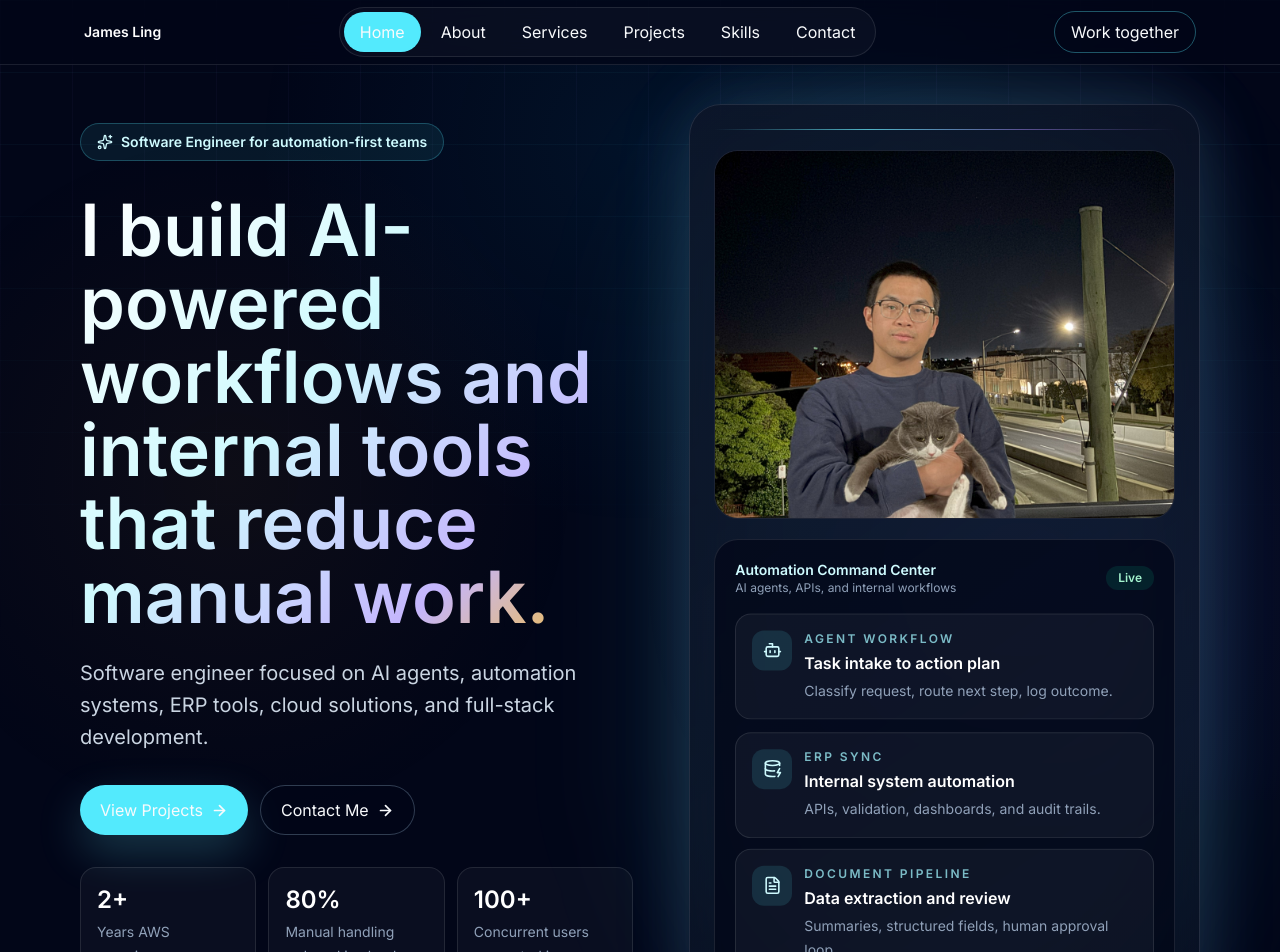
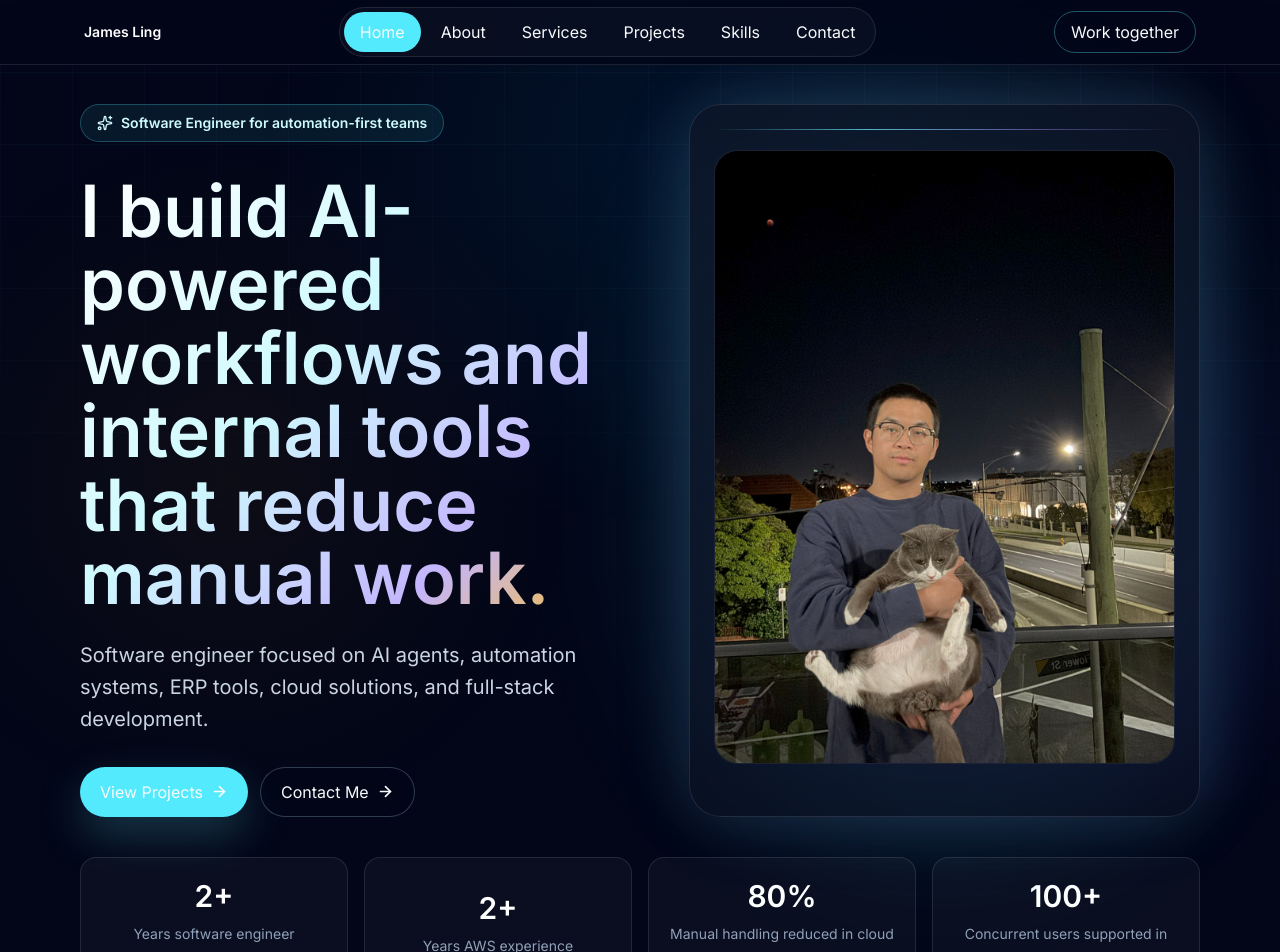
Before and after one commit to Jake177/Portfolio, a React (Vite) app: page / in a window 1280 px wide. Shown: the top 952 px of the page. Built offline with nearby package versions, Linux system fonts and the light colour scheme.

Commit message:
feat: add experience stat to profile data

```diff
--- a/src/components/Home.jsx
+++ b/src/components/Home.jsx
@@ -1,20 +1,15 @@
-import { motion, useReducedMotion } from 'framer-motion'
-import { Bot, DatabaseZap, FileText, Sparkles } from 'lucide-react'
+import { Sparkles } from 'lucide-react'
 import { profile } from '../data'
 import AnimatedSection, { AnimatedItem } from './AnimatedSection'
 import ButtonLink from './ButtonLink'
 
-const workflowIcons = [Bot, DatabaseZap, FileText]
 const portraitSrc = `${import.meta.env.BASE_URL}images/person-img-4.jpg`
-const FloatingCard = motion.div
 
 const HeroSection = () => {
-  const shouldReduceMotion = useReducedMotion()
-
   return (
     <section id="home" className="section-wrap flex min-h-screen items-center pt-28">
-      <div className="section-inner grid items-center gap-14 lg:grid-cols-[1.04fr_0.96fr]">
-        <AnimatedSection className="space-y-8">
+      <div className="section-inner grid items-center gap-10 lg:grid-cols-[1.04fr_0.96fr] lg:gap-x-14 lg:gap-y-10">
+        <AnimatedSection className="space-y-8 lg:self-center">
           <AnimatedItem className="inline-flex items-center gap-2 rounded-full border border-cyan-300/25 bg-cyan-300/8 px-4 py-2 text-sm font-semibold text-cyan-100">
             <Sparkles aria-hidden="true" size={16} />
             {profile.role} for automation-first teams
@@ -37,73 +32,37 @@ const HeroSection = () => {
             ))}
           </AnimatedItem>
 
-          <AnimatedItem className="grid gap-3 sm:grid-cols-3">
-            {profile.stats.map((stat) => (
-              <div key={stat.label} className="rounded-2xl border border-white/10 bg-white/[0.035] p-4">
-                <p className="text-2xl font-semibold text-white">{stat.value}</p>
-                <p className="mt-1 text-sm leading-6 text-slate-400">{stat.label}</p>
-              </div>
-            ))}
-          </AnimatedItem>
         </AnimatedSection>
 
-        <AnimatedSection className="relative">
+        <AnimatedSection className="relative lg:self-stretch">
           <div className="absolute -inset-8 rounded-full bg-cyan-300/10 blur-3xl" aria-hidden="true" />
-          <div className="glass-panel soft-glow relative overflow-hidden rounded-[2rem] p-5 sm:p-6">
+          <div className="glass-panel soft-glow relative h-full overflow-hidden rounded-[2rem] p-5 sm:p-6">
             <div className="accent-line mb-5" />
-            <div className="mb-5">
+            <div>
               <div className="overflow-hidden rounded-3xl border border-white/10 bg-slate-950/70">
                 <img
                   src={portraitSrc}
                   alt="Jianhui Ling portrait"
-                  className="aspect-[5/4] h-full w-full object-cover object-center"
+                  className="aspect-[5/4] min-h-[360px] w-full object-cover object-center sm:min-h-[440px] lg:aspect-auto lg:h-full lg:min-h-[500px] xl:min-h-[540px]"
                 />
               </div>
             </div>
-            <div className="rounded-3xl border border-white/10 bg-slate-950/70 p-5">
-              <div className="mb-5 flex items-center justify-between gap-4">
-                <div>
-                  <p className="text-sm font-semibold text-cyan-100">Automation Command Center</p>
-                  <p className="text-xs text-slate-400">AI agents, APIs, and internal workflows</p>
-                </div>
-                <span className="rounded-full bg-emerald-400/12 px-3 py-1 text-xs font-semibold text-emerald-200">
-                  Live
-                </span>
-              </div>
+          </div>
+        </AnimatedSection>
 
-              <div className="space-y-3">
-                {profile.workflowCards.map((card, index) => {
-                  const Icon = workflowIcons[index]
-                  return (
-                    <FloatingCard
-                      key={card.title}
-                      animate={shouldReduceMotion ? undefined : { y: [0, -6, 0] }}
-                      transition={{
-                        duration: 5 + index,
-                        repeat: Infinity,
-                        ease: 'easeInOut',
-                        delay: index * 0.35,
-                      }}
-                      className="rounded-2xl border border-white/10 bg-white/[0.045] p-4 transition-transform duration-300 hover:-translate-y-1"
-                    >
-                      <div className="flex items-start gap-3">
-                        <span className="grid h-10 w-10 shrink-0 place-items-center rounded-xl bg-cyan-300/12 text-cyan-100">
-                          {Icon && <Icon aria-hidden="true" size={19} />}
-                        </span>
-                        <div>
-                          <p className="text-xs font-semibold uppercase tracking-[0.2em] text-cyan-200/75">
-                            {card.label}
-                          </p>
-                          <h3 className="mt-1 text-base font-semibold text-white">{card.title}</h3>
-                          <p className="mt-1 text-sm leading-6 text-slate-400">{card.detail}</p>
-                        </div>
-                      </div>
-                    </FloatingCard>
-                  )
-                })}
-              </div>
-            </div>
-          </div>
+        <AnimatedSection
+          as="div"
+          className="grid w-full gap-4 sm:grid-cols-2 lg:col-span-2 lg:grid-cols-4"
+        >
+          {profile.stats.map((stat) => (
+            <AnimatedItem
+              key={stat.label}
+              className="flex min-h-32 flex-col justify-center rounded-2xl border border-white/10 bg-white/[0.035] p-5 text-center"
+            >
+              <p className="text-3xl font-semibold text-white">{stat.value}</p>
+              <p className="mt-2 text-sm leading-6 text-slate-400">{stat.label}</p>
+            </AnimatedItem>
+          ))}
         </AnimatedSection>
       </div>
     </section>
--- a/src/data/profile.js
+++ b/src/data/profile.js
@@ -31,6 +31,7 @@ export const profile = {
     },
   ],
   stats: [
+    { value: '2+', label: 'Years software engineer experience' },
     { value: '2+', label: 'Years AWS experience' },
     { value: '80%', label: 'Manual handling reduced in cloud media workflow' },
     { value: '100+', label: 'Concurrent users supported in serverless prototype' },
```
